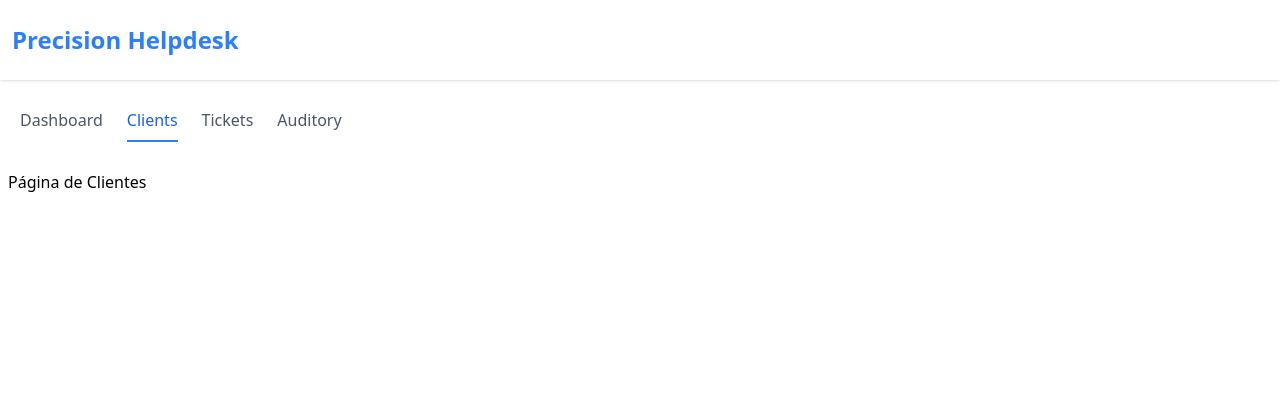
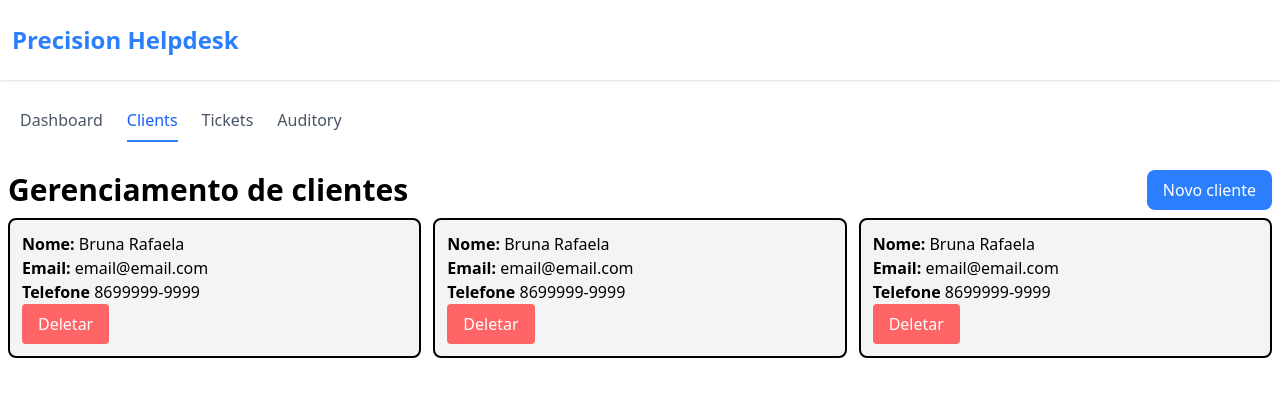
Before and after one commit to Luanhotlinebr/precision-helpdesk, a Next.js app: page /dashboard/customer in a window 1280 px wide. Shown: the top 396 px of the page. Built offline with nearby package versions, Linux system fonts and the light colour scheme; no server answers; sample sign-in values are in the browser's storage; some icons are missing.

Commit message:
feat:pagina de clientes

```diff
--- /dev/null
+++ b/src/app/dashboard/customer/components/card/index.tsx
@@ -0,0 +1,19 @@
+
+export function CardCustomer(){
+  return(
+    <article className="flex flex-col border-2 bg-gray-100 p-3 rounded-lg hover:scale-102 duration-200">
+      <h2>
+        <a className="font-bold">Nome:</a> Bruna Rafaela
+      </h2>
+      <p>
+        <a className="font-bold">Email:</a> email@email.com
+      </p>
+      <p>
+        <a className="font-bold">Telefone</a> 8699999-9999
+      </p>
+      <button className="self-start text-white hover:text-black bg-red-400 rounded px-4 py-2 cursor-pointer hover:bg-red-700">
+        Deletar
+      </button>
+    </article>
+  )
+}
--- a/src/app/dashboard/customer/page.tsx
+++ b/src/app/dashboard/customer/page.tsx
@@ -1,8 +1,9 @@
-import { Container } from "@/components/container";
+import Link from "next/link";
 import {authOptions} from '@/lib/auth';
 import {redirect} from 'next/navigation'
 import {getServerSession} from 'next-auth';
-
+import {CardCustomer} from './components/card';
+import { Container } from "@/components/container";
 
 export default async function Customer(){
     const session = await getServerSession(authOptions);
@@ -14,7 +15,18 @@ export default async function Customer(){
 
   return (
   <Container>
-    <h1>Página de Clientes</h1>
+    <main>
+      <div className="flex items-center justify-between">
+        <h1 className="text-3xl font-bold">Gerenciamento de clientes</h1>
+        <Link href="dashboard/customer/new" className="bg-blue-500 text-white px-4 py-2 rounded-lg hover:bg-blue-600 duration-200">Novo cliente</Link>
+      </div>
+
+      <section className="grid grid-cols-1 sm:grid-cols-2 lg:grid-cols-3 mt-2 gap-3">
+        <CardCustomer/>
+        <CardCustomer/>
+        <CardCustomer/>
+      </section>
+    </main>
   </Container>
   )
 }
```
